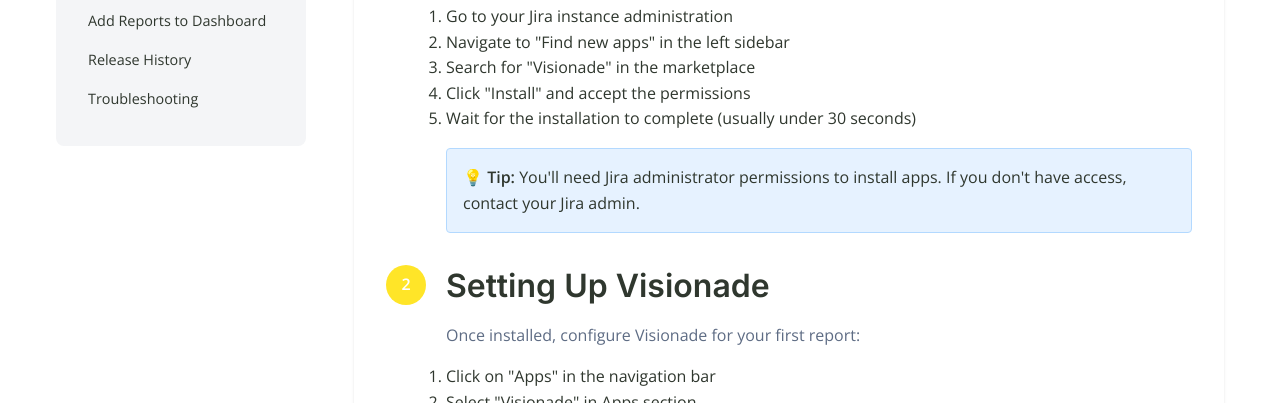
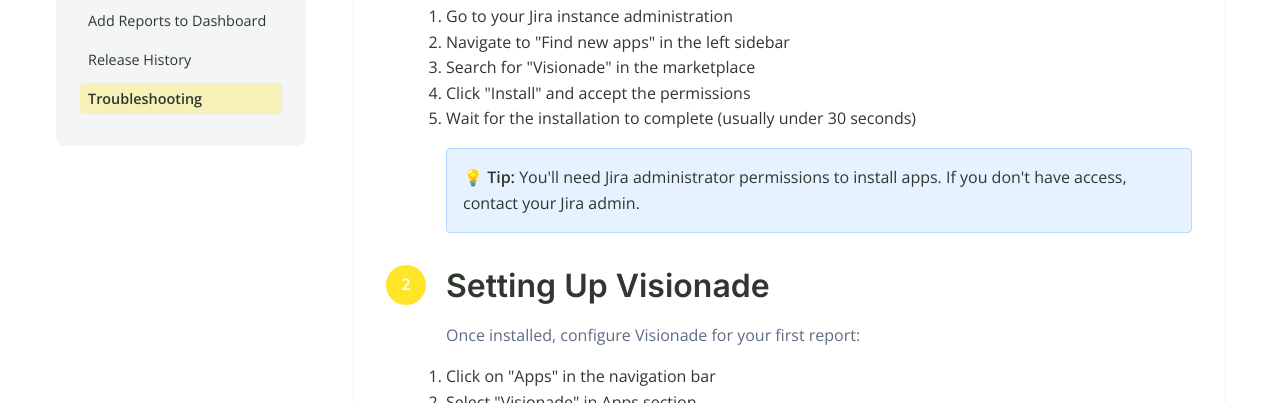
Before and after one commit to Exalate-prod/visionade-site, a plain HTML site: page pages/documentation.html in a window 1280 px wide. Shown: the part 697-1100 px from the top of the page. Drawn offline with nearby package versions, Linux system fonts and the light colour scheme.

Commit message:
Add active to scroll to the right part

```diff
--- a/pages/documentation.html
+++ b/pages/documentation.html
@@ -570,6 +570,41 @@
                 }
             });
         });
+
+        // Auto-highlight sidebar based on scroll position
+        function updateActiveSection() {
+            const sections = document.querySelectorAll('.step-item[id]');
+            const sidebarLinks = document.querySelectorAll('.sidebar-link');
+
+            let currentSection = '';
+
+            sections.forEach(section => {
+                const rect = section.getBoundingClientRect();
+                // Check if section is in viewport (with some offset)
+                if (rect.top <= 200 && rect.bottom >= 200) {
+                    currentSection = section.id;
+                }
+            });
+
+            if (currentSection) {
+                // Remove active class from all links
+                sidebarLinks.forEach(link => {
+                    link.classList.remove('active');
+                });
+
+                // Add active class to current section link
+                const activeLink = document.querySelector(`.sidebar-link[href="#${currentSection}"]`);
+                if (activeLink) {
+                    activeLink.classList.add('active');
+                }
+            }
+        }
+
+        // Listen for scroll events
+        window.addEventListener('scroll', updateActiveSection);
+
+        // Initial check
+        document.addEventListener('DOMContentLoaded', updateActiveSection);
     </script>
 </body>
 </html>
```
